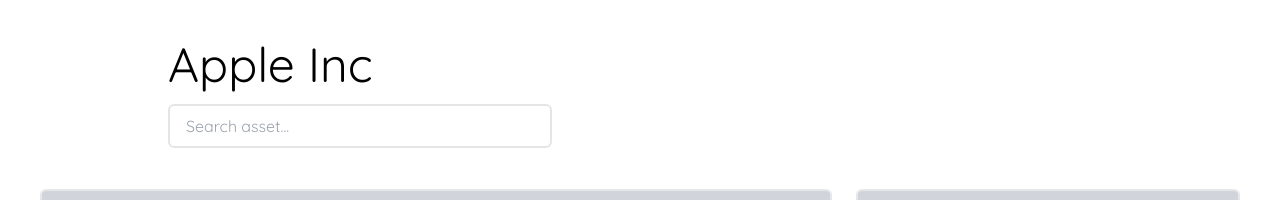
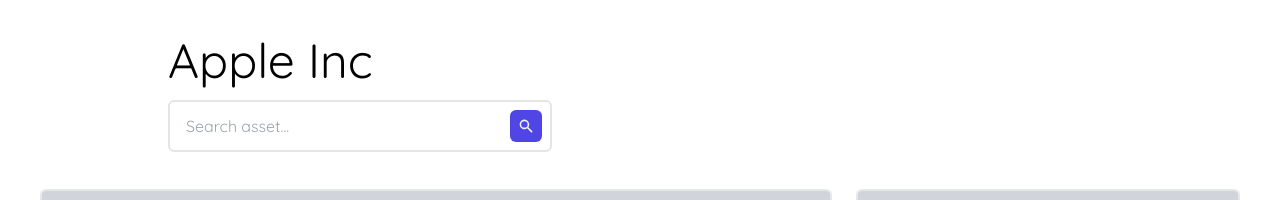
Before and after one commit to ash-fallon/asset-display-panel, a React (Create React App) app: page / in a window 1280 px wide. Shown: the top 200 px of the page. Built offline with nearby package versions, Linux system fonts and the light colour scheme.

Commit message:
Added more click logic and created SearchResult component

```diff
--- a/src/components/SearchBar.js
+++ b/src/components/SearchBar.js
@@ -32,6 +32,13 @@
           <XIcon className='h-4 w-4 mr-2 fill-gray-500' />
         </button>
       )}
+
+      <button
+        onClick={bestMatchesHandler}
+        className='h-8 w-8 bg-indigo-600 rounded-md flex justify-center items-center m-2 p-2'
+      >
+        <SearchIcon className='h-4 w-4 fill-gray-100' />
+      </button>
     </div>
   );
 };
--- /dev/null
+++ b/src/components/SearchResults.js
@@ -0,0 +1,17 @@
+const SearchResults = ({ results }) => {
+  return (
+    <ul className='absolute top-12 border-2 w-full rounded-md h-64 overflow-y-scroll bg-white border-neutral-200'>
+      {results.map(item => (
+        <li
+          key={item.symbol}
+          className='cursor-pointer p-4 m-2 flex items-center justify-between rounded-md hover:bg-indigo-200'
+        >
+          <span>{item.symbol}</span>
+          <span>{item.description}</span>
+        </li>
+      ))}
+    </ul>
+  );
+};
+
+export default SearchResults;
```
